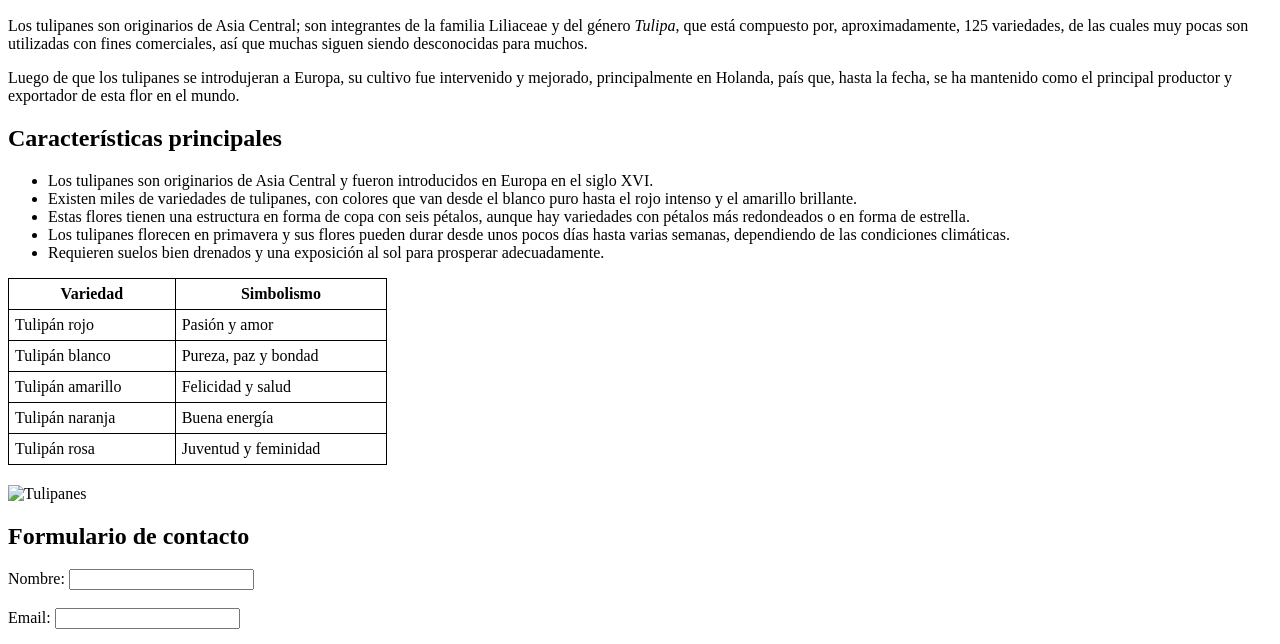
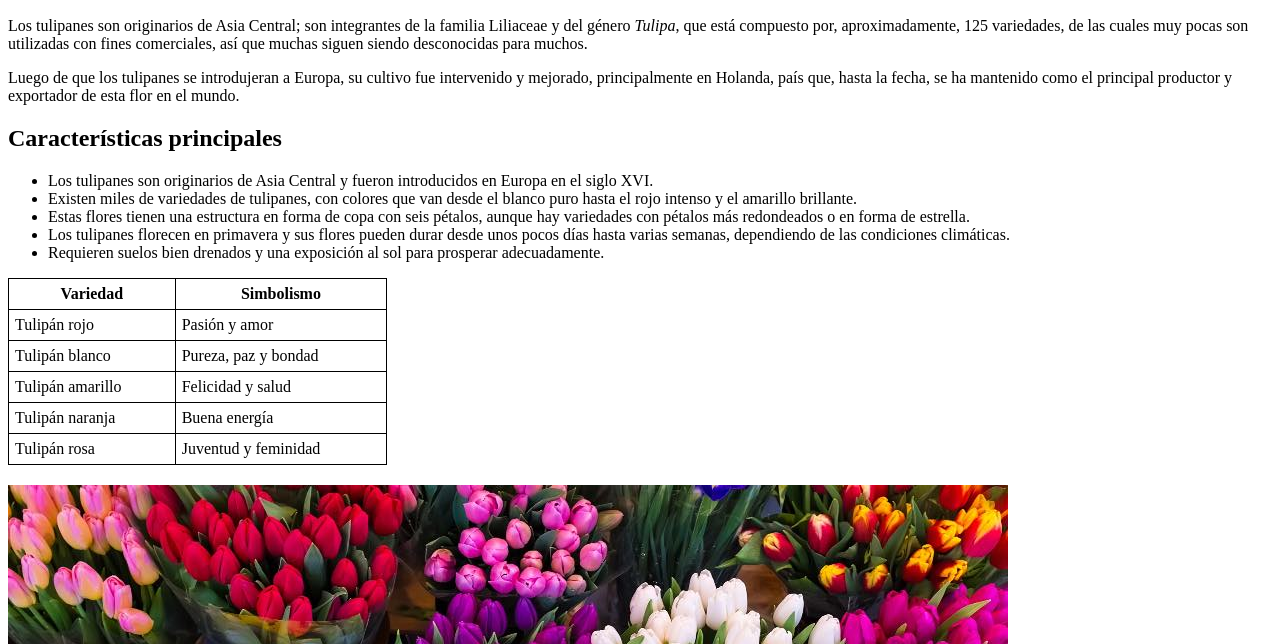
Before and after one commit to AxlSegundo/Practica-1_1, a plain HTML site: page Tulipanes.html in a window 1280 px wide. Shown: the part 110-754 px from the top of the page. Drawn offline with Linux system fonts and the light colour scheme.

Commit message:
commit dos

```diff
--- a/Tulipanes.html
+++ b/Tulipanes.html
@@ -66,7 +66,7 @@
             </tr>
         </table>
 
-        <img src="" alt="Tulipanes">
+        <img src="Imagenes/tulipanes-colores.jpg" alt="Tulipanes">
 
         <h2>Formulario de contacto</h2>
         <form action="/enviar" method="post">
```
Also changed, not shown: Imagenes/tulipanes-colores.jpg (added).
